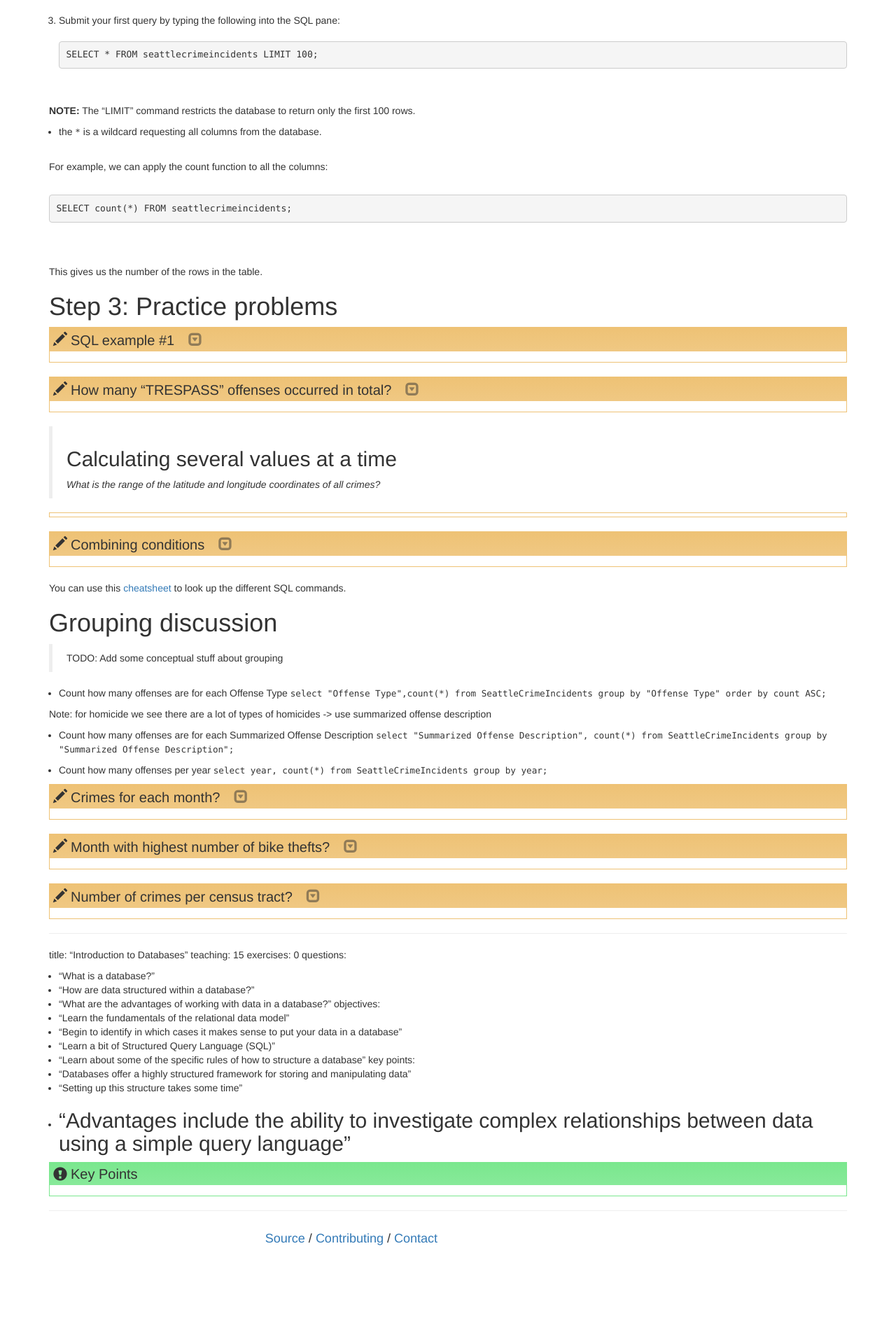
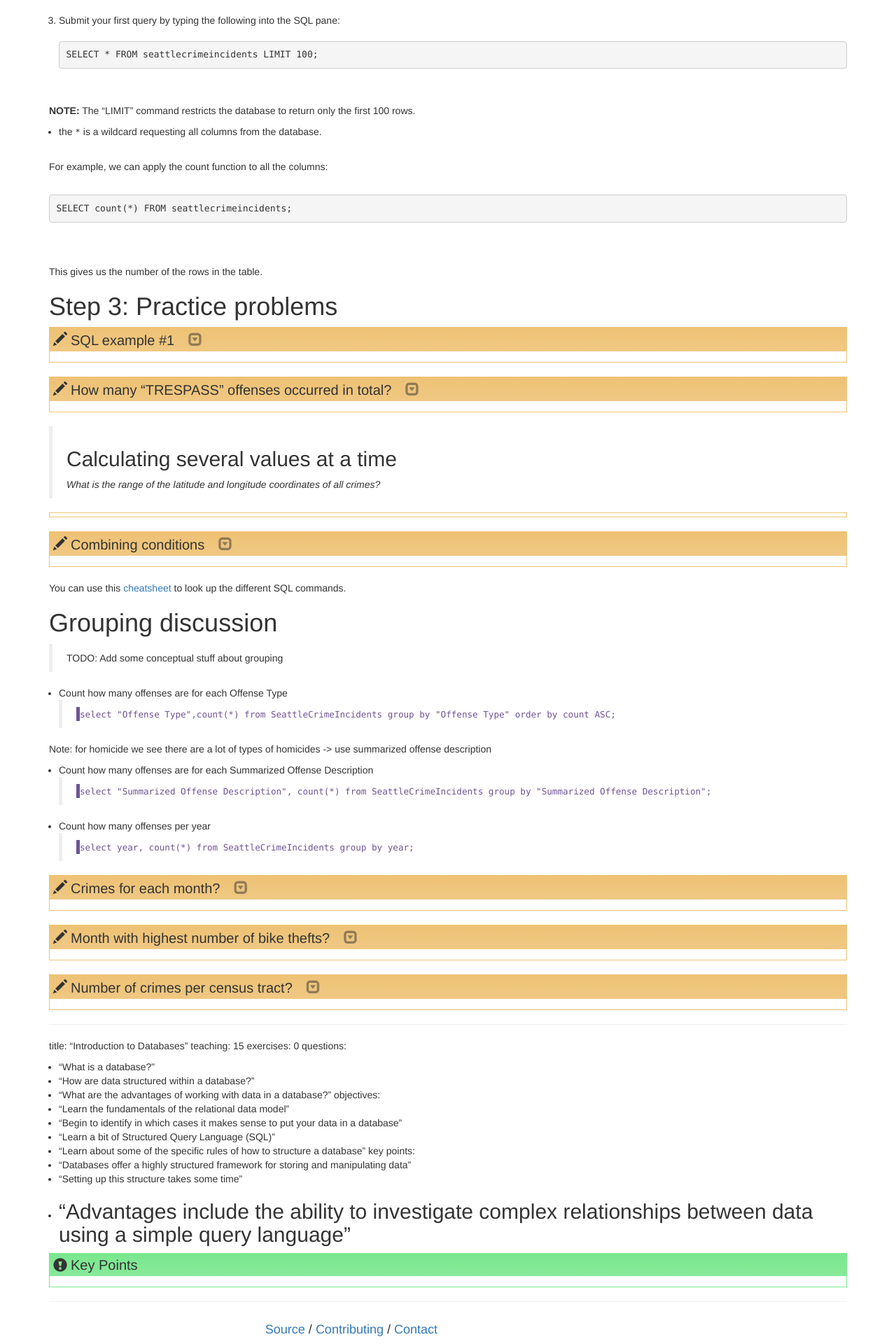
Before and after one commit to uwescience/SQL-geospatial-tutorial, a Jekyll site: the page built from _episodes/03-queries.md, in a window 1280 px wide. Shown: the part 1224-3144 px from the top of the page at 70% size. Built offline with Jekyll 4.4.1, drawn with Linux system fonts in a browser that asks for light colours; before the commit the page ends 3014 px from its top, so only the background shows below that.

Commit message:
fixing formatting a bit

````diff
--- a/_episodes/03-queries.md
+++ b/_episodes/03-queries.md
@@ -93,25 +93,28 @@ You can use this [cheatsheet](http://www.sql-tutorial.net/sql-cheat-sheet.pdf) t
 > TODO: Add some conceptual stuff about grouping
 
 * Count how many offenses are for each Offense Type
-```select "Offense Type",count(*) from SeattleCrimeIncidents
-	group by "Offense Type" order by count ASC;```
+>```select "Offense Type",count(*) from SeattleCrimeIncidents group by "Offense Type" order by count ASC;```
+>{: .sql}
 
 Note: for homicide we see there are a lot of types of homicides -> use summarized offense description
 
 * Count how many offenses are for each Summarized Offense Description
-```select "Summarized Offense Description", count(*) from SeattleCrimeIncidents
+>```select "Summarized Offense Description", count(*) from SeattleCrimeIncidents
 	group by "Summarized Offense Description";```
+>{: .sql}
 
 * Count how many offenses per year
-```select year, count(*) from SeattleCrimeIncidents
+>```select year, count(*) from SeattleCrimeIncidents
 	group by year;```
+>{: .sql}
+
 
 >## Crimes for each month?
 >>##Solution
 >>
 >>SELECT month,count(*) FROM seattlecrimeincidents GROUP BY month ORDER BY month ASC
->>{.sql}
->{.solution}
+>>{: .sql}
+>{: .solution}
 {: .challenge}
 
 
@@ -121,8 +124,8 @@ Note: for homicide we see there are a lot of types of homicides -> use summarize
 	WHERE "Offense Type" = 'THEFT-BICYCLE'
 	GROUP BY month
 	ORDER BY count DESC
->>{.sql}
->{.solution}
+>>{: .sql}
+>{: .solution}
 {: .challenge}
 
 >## Number of crimes per census tract?
@@ -130,8 +133,8 @@ Note: for homicide we see there are a lot of types of homicides -> use summarize
 >>SELECT "census tract 2000",count(*) FROM seattlecrimeincidents
 	group by "census tract 2000"
 	ORDER BY "census tract 2000" ASC;
->>{.sql}
->{.solution}
+>>{: .sql}
+>{: .solution}
 {: .challenge}
 
 
````
